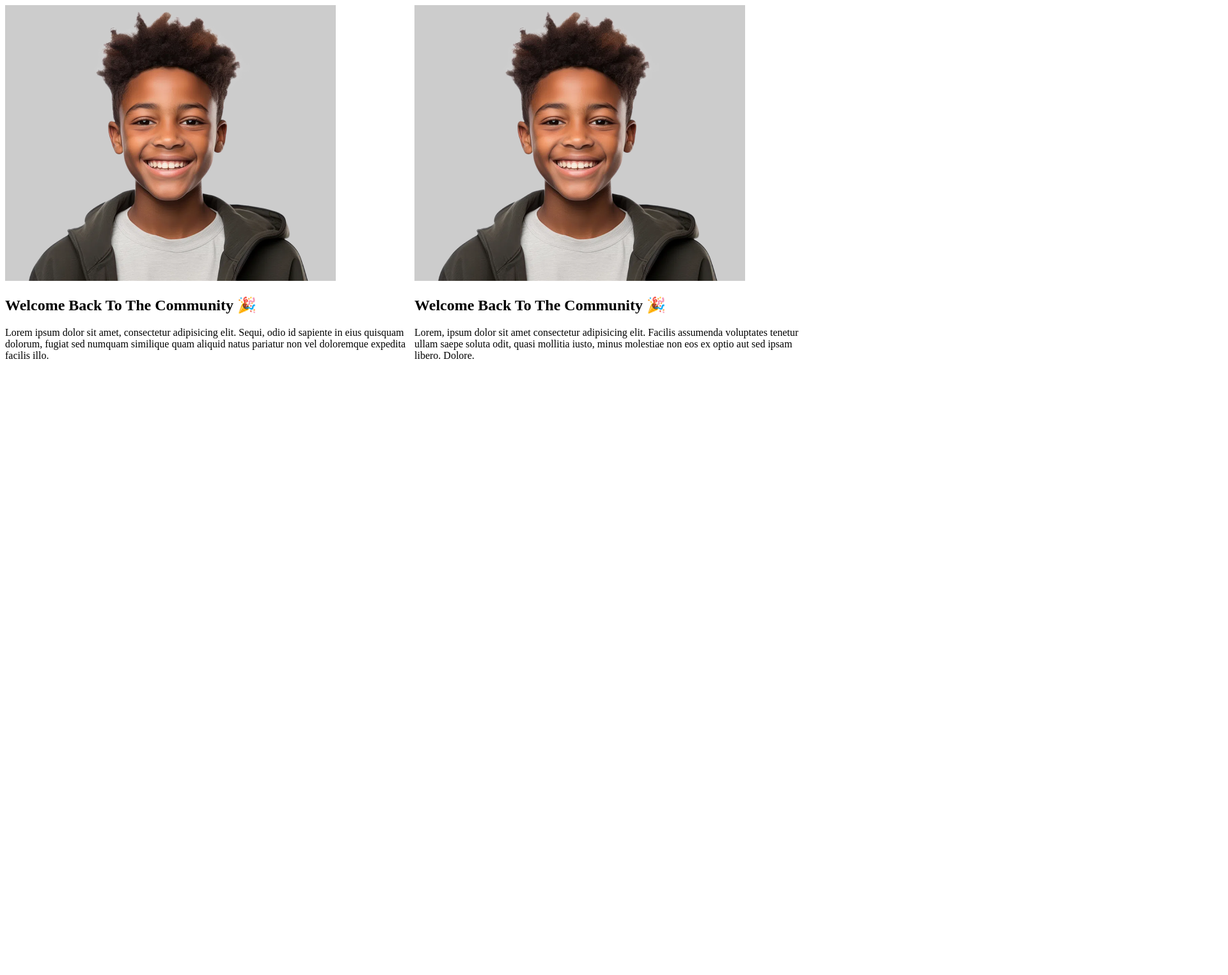
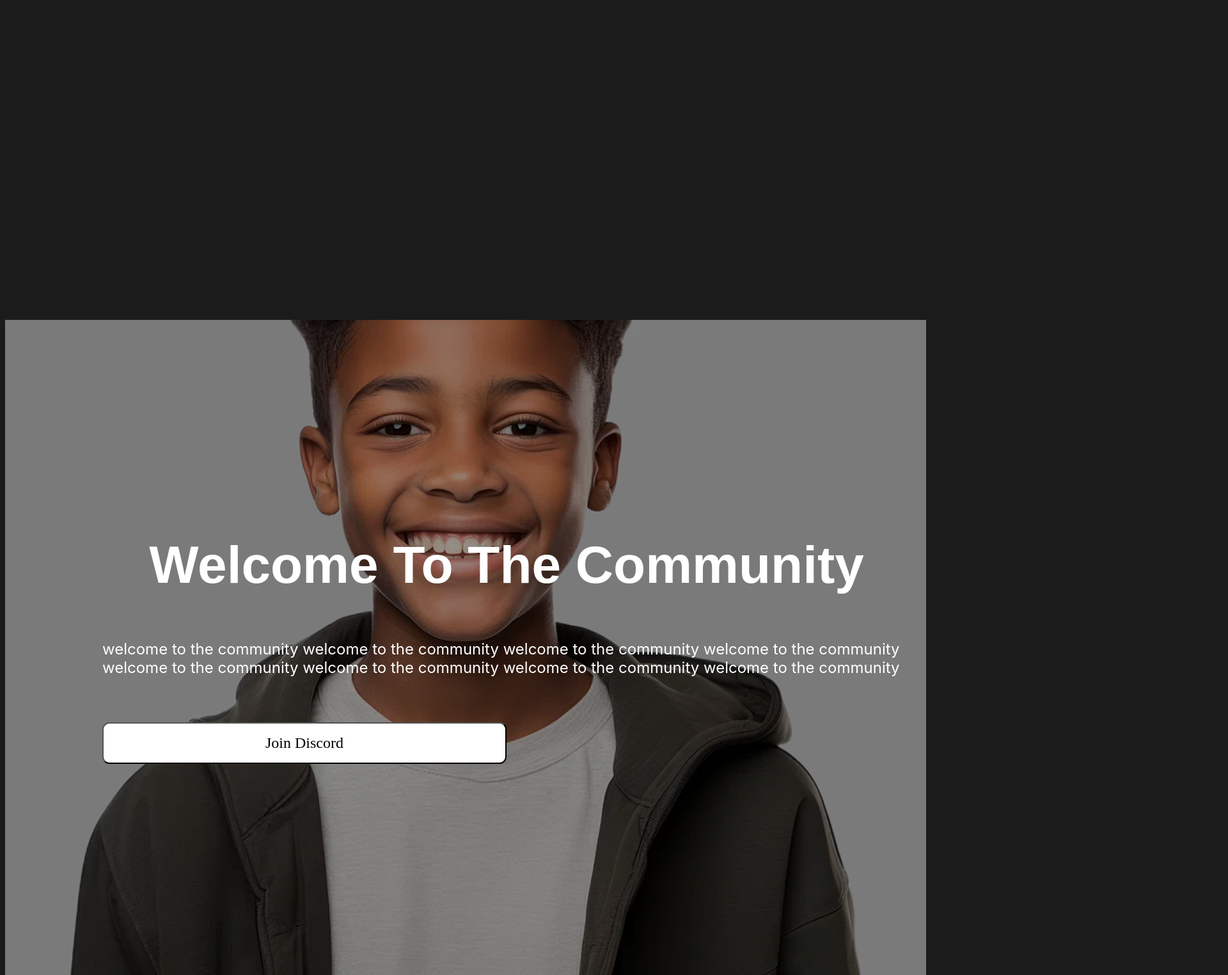
Before and after one commit to paydigit/Tech-community, a plain HTML site: page index.html in a window 1280 px wide. Shown: the top 1524 px of the page at 64% size, 1920 px wide, since content can reach past the window. Before the commit the page ends 800 px from the top, so only its background shows below. Drawn offline with Linux system fonts and the light colour scheme.

```diff
--- a/index.html
+++ b/index.html
@@ -1,25 +1,47 @@
 <!DOCTYPE html>
 <html lang="en">
   <head>
-    <meta charset="UTF-8">
-    <meta name="viewport" content="width=device-width, initial-scale=1.0">
-    <link rel="stylesheet" href="style.css">
-    <title>Tech Community Blog</title>
+    <meta charset="UTF-8" />
+    <meta name="viewport" content="width=device-width, initial-scale=1.0" />
+    <link rel="stylesheet" href="styles.css" />
+    <title>Document</title>
   </head>
   <body>
-<main>
+    <section class="old">
+      <div class="background_image">
+        <div class="text_overlay">
+          <div class="welcome_title">Welcome To The Community</div>
+          <p class="welcome_welcome">
+            welcome to the community welcome to the community welcome to the
+            community welcome to the community welcome to the community welcome
+            to the community welcome to the community welcome to the community
+          </p>
+          <button class="join_discord">Join Discord</button>
+        </div>
+      </div>
+      <section class="new"></section>
+    </section>
     <section class="container">
       <div>
-            <img src="./Rectangle 1.png" alt="boy portrait">
+        <img src="./Rectangle 1.png" alt="young smart boy" />
         <h1>Welcome Back To The Community 🎉</h1>
-<p>Lorem ipsum dolor sit amet, consectetur adipisicing elit. Sequi, odio id sapiente in eius quisquam dolorum, fugiat sed numquam similique quam aliquid natus pariatur non vel doloremque expedita facilis illo.</p>
+        <p>
+          Lorem ipsum dolor, sit amet consectetur adipisicing elit. Inventore
+          nemo praesentium quas dolores! Vero itaque neque facilis, nihil eius
+          voluptatum laudantium dolore accusantium inventore tempora eligendi
+          iusto obcaecati repellendus deleniti.
+        </p>
       </div>
       <div>
-            <img src="./Rectangle 1.png" alt="Boy portrait">
+        <img src="./Rectangle 1.png" alt="young smart boy" />
         <h1>Welcome Back To The Community 🎉</h1>
-<p>Lorem, ipsum dolor sit amet consectetur adipisicing elit. Facilis assumenda voluptates tenetur ullam saepe soluta odit, quasi mollitia iusto, minus molestiae non eos ex optio aut sed ipsam libero. Dolore.</p>
+        <p>
+          Lorem ipsum dolor sit amet consectetur adipisicing elit. Perspiciatis
+          est quibusdam dolor. Voluptatem accusantium laborum cum quo facere non
+          autem, aperiam, minus molestiae nulla quos voluptas ullam quae quas
+          laudantium.
+        </p>
       </div>
     </section>
-</main>
   </body>
 </html>
--- a/style.css
+++ /dev/null
@@ -1,3 +0,0 @@
-.container {
-    display: flex;
-}
--- /dev/null
+++ b/styles.css
@@ -0,0 +1,72 @@
+.container_1 {
+    display: flex;
+    justify-content: center;
+}
+
+
+.background_image {
+    background: url("./Rectangle\ 2.png");
+    background-repeat: no-repeat;
+    width: 100%;
+    padding: 336px 598px 490px 152px;
+}
+
+body {
+    background: rgb(27, 27, 27);
+}
+.old {
+    margin-top: 500px;
+}
+
+button:hover {
+    background-color: #ff0000;
+}
+
+.text_overlay {
+    display: flex;
+    flex-direction: column;
+    justify-content: center;
+    align-items: center;
+    gap: 46.29px;
+}
+
+.welcome_title {
+    color: #ffffff;
+    font-family: sans-serif;
+    font-size: 82px;
+    font-style: normal;
+    font-weight: 800;
+    line-height: normal;
+}
+
+.welcome_welcome {
+    color: #ffffff;
+    font-family: inter;
+    font-size: 24px;
+    font-style: normal;
+    font-weight: 400;
+    line-height: normal;
+}
+
+.join_discord {
+    width: 50%;
+    align-self: flex-start;
+    padding: 17.358px 31.824px;
+    border-radius: 11px;
+    background: #ffffff;
+    color: black;
+    font-family: Haettenschweiler;
+    font-size: 24px;
+    font-style: normal;
+    font-weight: 400;
+    line-height: normal;
+}
+
+.container {
+    display: flex;
+    flex-direction:row;
+    background: #ffffff;
+    justify-content: center;
+    align-items: center;
+    margin: 30px;
+}
```
Lines whose indentation alone changed are shown as unchanged.
